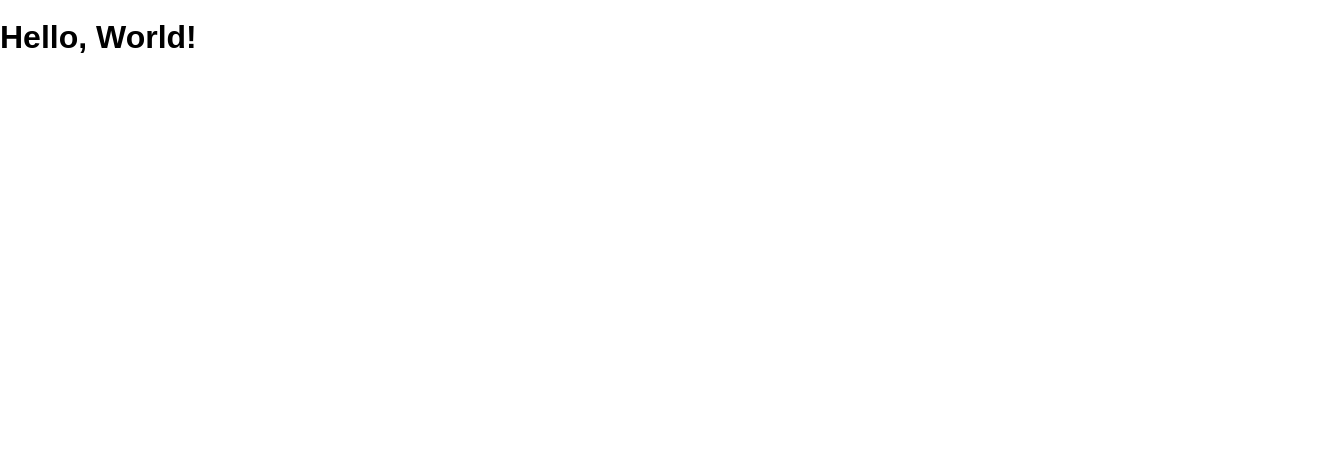
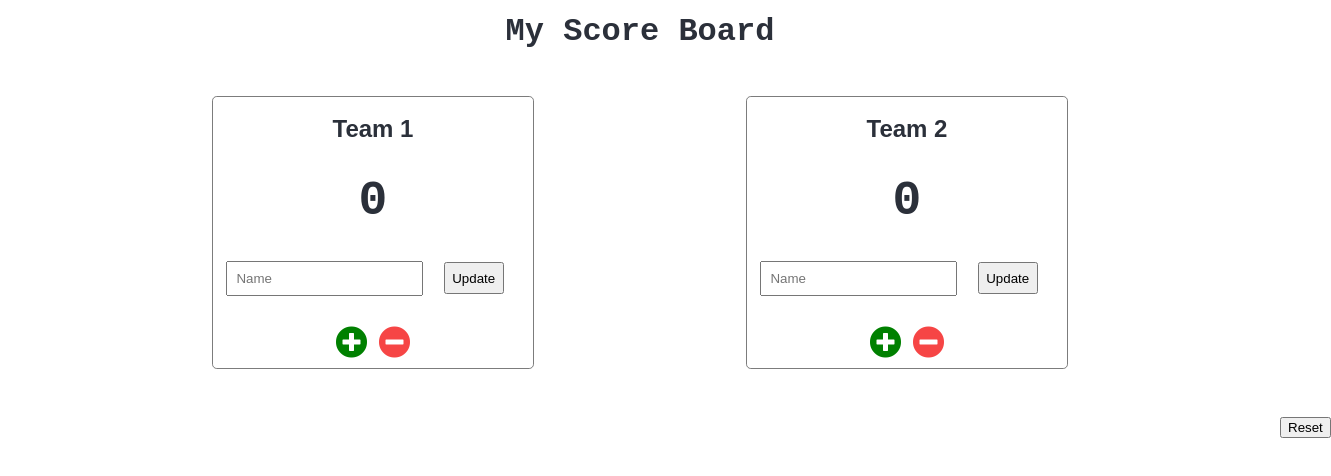
Before and after one commit to Andrewmoore1551/scoreboard, a website: page public/index.html in a window 1280 px wide. Shown: the whole page, 1331 px wide, since content can reach past the window. Drawn offline with Linux system fonts and the light colour scheme.

Commit message:
completed

```diff
--- a/public/index.html
+++ b/public/index.html
@@ -6,9 +6,52 @@
     <title>Scoreboard</title>
     <link rel="shortcut icon" href="/favicon.ico" />
     <link rel="stylesheet" href="/screen.css" />
+    <link
+      href="https://cdnjs.cloudflare.com/ajax/libs/font-awesome/5.12.0-2/css/all.min.css"
+      rel="stylesheet"
+    />
   </head>
   <body>
-    <h1 class="hello-world"></h1>
+    <header>
+      <h1>My Score Board</h1>
+    </header>
+    <main>
+      <section class="team1">
+        <h2 class="Team1Name">Team 1</h2>
+        <h3 class="team1Points">0</h3>
+        <fieldset>
+          <input type="text" placeholder="Name" />
+          <button class="update-TeamName1-Button">Update</button>
+        </fieldset>
+
+        <fieldset>
+          <i id="oneAddButton" class="add fas fa-2x fa-plus-circle"></i>
+          <i
+            id="oneSubtractButton"
+            class="subtract fas fa-2x fa-minus-circle"
+          ></i>
+        </fieldset>
+      </section>
+
+      <section class="team2">
+        <h2 class="Team2Name">Team 2</h2>
+        <h3 class="team2Points">0</h3>
+        <fieldset>
+          <input type="text" placeholder="Name" />
+          <button class="update-TeamName2-Button">Update</button>
+        </fieldset>
+
+        <fieldset>
+          <i id="twoAddButton" class="add fas fa-2x fa-plus-circle"></i>
+          <i
+            id="twoSubtractButton"
+            class="subtract fas fa-2x fa-minus-circle"
+          ></i>
+        </fieldset>
+      </section>
+      <button id="Reset">Reset</button>
+    </main>
+
     <script src="/main.js" charset="utf-8"></script>
   </body>
 </html>
--- a/public/main.js
+++ b/public/main.js
@@ -1,7 +1,91 @@
+// const { name } = require('browser-sync')
+
+let team1TotalPoints = 0
+let team2TotalPoints = 0
+
+function updateTeamName1() {
+  const team1 = document.querySelector('input.Team1NameInput').value
+  document.querySelector('h2.Team1Name').textContent = team1
+  console.log(team1)
+}
+function updateTeamName2() {
+  const team2 = document.querySelector('input.Team2NameInput').value
+  document.querySelector('h2.Team2Name').textContent = team2
+  console.log(team2)
+}
+function teamOneAddAPoint() {
+  if (team1TotalPoints >= 21) {
+    const winner = document.querySelector('h2.Team1Name').textContent
+    window.alert(`${winner} Winner`)
+
+    return
+  }
+  team1TotalPoints++
+  document.querySelector('h3.team1Points').textContent = team1TotalPoints
+}
+function teamTwoAddAPoint() {
+  if (team2TotalPoints >= 21) {
+    const winner = document.querySelector('h2.Team2Name').textContent
+    window.alert(`${winner} Winner`)
+
+    return
+  }
+  team2TotalPoints++
+  document.querySelector('h3.team2Points').textContent = team2TotalPoints
+}
+
+function teamOneSubtractAPoint() {
+  if (team1TotalPoints <= 0) {
+    return
+  }
+  team1TotalPoints--
+  document.querySelector('h3.team1Points').textContent = team1TotalPoints
+}
+function teamTwoSubtractAPoint() {
+  if (team2TotalPoints <= 0) {
+    return
+  }
+  team2TotalPoints--
+  document.querySelector('h3.team2Points').textContent = team2TotalPoints
+}
+function reset() {
+  location.reload(true)
+}
+
 function main() {
-  if (document.querySelector('h1.hello-world')) {
-    document.querySelector('h1.hello-world').textContent = 'Hello, World!'
+  if (document.querySelector('h2.Team1Name')) {
+    document.querySelector('h2.Team1Name').textContent = 'Team 1'
   }
+  document
+    .querySelector('button.update-TeamName1-Button')
+    .addEventListener('click', updateTeamName1)
+
+  if (document.querySelector('h2.Team2Name')) {
+    document.querySelector('h2.Team2Name').textContent = 'Team 2'
+  }
+  document
+    .querySelector('button.update-TeamName2-Button')
+    .addEventListener('click', updateTeamName2)
+
+  const plus1Button = document
+    .querySelector('#oneAddButton')
+    .addEventListener('click', teamOneAddAPoint)
+
+  const plus2Button = document
+    .querySelector('#twoAddButton')
+    .addEventListener('click', teamTwoAddAPoint)
+
+  const minus1Button = document
+    .querySelector('#oneSubtractButton')
+    .addEventListener('click', teamOneSubtractAPoint)
+
+  const minus2Button = document
+    .querySelector('#twoSubtractButton')
+    .addEventListener('click', teamTwoSubtractAPoint)
+
+  const resetButton = document
+    .querySelector('#Reset')
+    .addEventListener('click', reset)
 }
 
 document.addEventListener('DOMContentLoaded', main)
--- a/public/screen.css
+++ b/public/screen.css
@@ -9,4 +9,77 @@ html {
 body {
   margin: 0;
   min-height: 100%;
+  /* background-color: #f1eef0; */
+  color: #2b303a;
+
+  height: 100%;
+  max-height: 600px;
+  width: 1000px;
 }
+
+h1 {
+  text-align: center;
+  font-family: Monospace;
+  margin: 1rem 0 3rem 0;
+}
+header {
+  width: 100vw;
+}
+
+main {
+  width: 100vw;
+  display: flex;
+  flex-wrap: wrap;
+  justify-content: space-evenly;
+}
+
+section {
+  min-width: 20rem;
+  border: thin solid #7c7c7c;
+  border-radius: 0.3rem;
+  margin-bottom: 3rem;
+
+  display: flex;
+  flex-direction: column;
+  align-items: center;
+}
+
+section h2,
+section p {
+  text-align: center;
+}
+
+section h3 {
+  margin: 1rem 0;
+  font-family: Monospace;
+  font-size: 3rem;
+}
+
+fieldset {
+  padding-left: 0;
+  padding-right: 0;
+  border: none;
+}
+
+fieldset input {
+  padding: 0.5rem;
+}
+
+fieldset i {
+  margin: 0 0.2rem;
+}
+
+fieldset i.add {
+  color: green;
+}
+
+fieldset i.subtract {
+  color: #f64545;
+}
+fieldset button {
+  margin: 1rem;
+  padding: 0.4rem;
+}
+#Reset {
+  margin: 0 100vw;
+}
```
